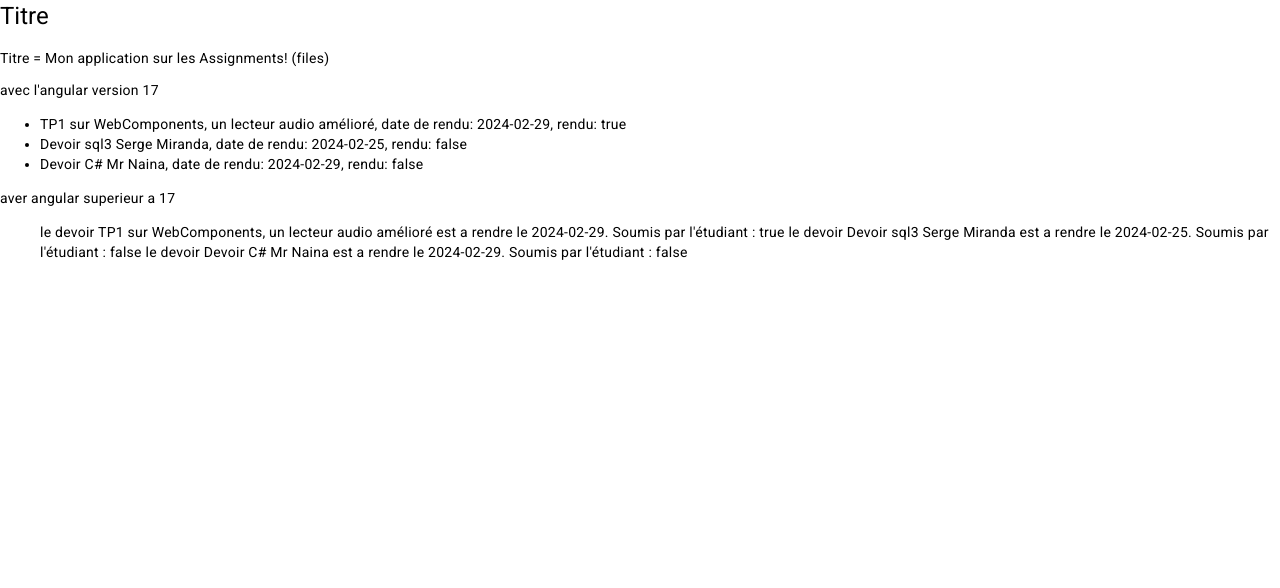
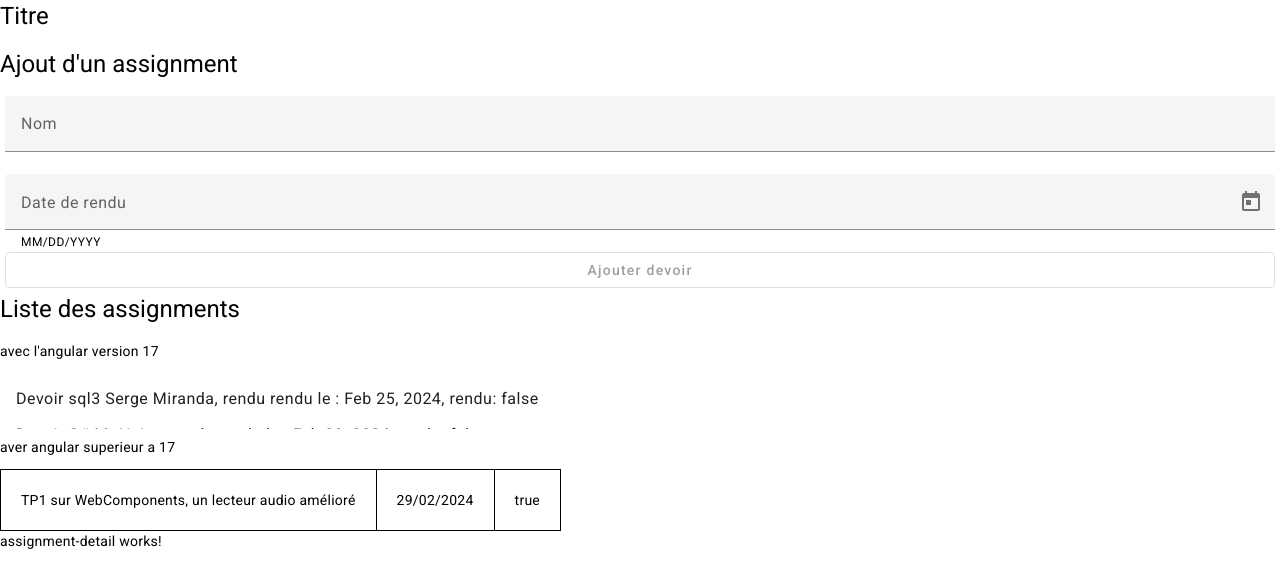
Before and after one commit to NyAvoko/MBDSAngular, an Angular app: page / in a window 1280 px wide. Shown: the top 588 px of the page. Built offline with nearby package versions, Linux system fonts and the light colour scheme.

Commit message:
daty mande

```diff
--- /dev/null
+++ b/src/app/assignments/assignment-detail/assignment-detail.component.html
@@ -0,0 +1 @@
+<p>assignment-detail works!</p>
--- /dev/null
+++ b/src/app/assignments/assignment.model.ts
@@ -0,0 +1,5 @@
+export class Assignment{
+    nom!:string;
+    dateRendu!:Date;
+    rendu!:boolean
+}
--- a/src/app/assignments/assignments.component.css
+++ b/src/app/assignments/assignments.component.css
@@ -0,0 +1,18 @@
+table, tr,td{
+    border: 1px solid black;
+    border-collapse: collapse;
+    padding: 20px;
+}
+
+.rendu{
+    color: green;
+}
+
+.nonrendu{
+    color: red;
+}
+.form{
+    display: flex;
+    flex-direction: column;
+    margin: 5px;
+}
--- a/src/app/assignments/assignments.component.html
+++ b/src/app/assignments/assignments.component.html
@@ -1,17 +1,50 @@
+<h1>Ajout d'un assignment</h1>
 
-<p>Titre = {{titre}} (files)</p>
+<form ngForm #assignmentForm
+    (submit)="onSubmit ($event); assignmentForm.reset()"
+    class="form"
+>
+    <mat-form-field>
+        <input matInput placeholder="Nom" required [(ngModel)]="nomAssignment" name="nom">
+    </mat-form-field>
 
+    <mat-form-field>
+        <mat-label>Date de rendu</mat-label>
+        <input matInput [matDatepicker]="picker" [(ngModel)]="dateDeRendu" name="date">
+        <mat-hint>MM/DD/YYYY</mat-hint>
+        <mat-datepicker-toggle matIconSuffix [for]="picker"></mat-datepicker-toggle>
+        <mat-datepicker #picker></mat-datepicker>
+      </mat-form-field>
+
+    <button
+        mat-stroked-button
+        color="primary" [disabled]="nomAssignment=='' || dateDeRendu===undefined">Ajouter devoir
+    </button>
+</form>
+
+<h1>{{titre}}</h1>
 <p>avec l'angular version 17</p>
 
-<ul>
-    <li *ngFor="let a of assignments">
-        {{a.nom}}, date de rendu: {{a.daterendu}}, rendu: {{a.rendu}}
-    </li>
-</ul>
+<mat-list>
+    <mat-list-item>
+        <p *ngFor="let a of assignments">
+            {{a.nom}}, rendu rendu le : {{a.dateRendu | date}}, rendu: {{a.rendu}}</p>
+    </mat-list-item>
+    </mat-list>
 
 <p>aver angular superieur a 17</p>
-<ul>
+<table>
+    <tbody>
    @for (assignment of assignments; track assignment.nom ) {
-    le devoir {{assignment.nom}} est a rendre le {{assignment.daterendu}}. Soumis par l'étudiant : {{assignment.rendu}}
-   }
-</ul>
+    @if(assignment.rendu){
+        <tr>
+            <td>{{assignment.nom}}</td>
+            <td>{{assignment.dateRendu | date:'dd/MM/YYYY'}}</td>
+            <td>{{assignment.rendu}}</td>
+        </tr>
+    }
+    }
+    </tbody>
+</table>
+
+<app-assignment-detail></app-assignment-detail>
--- a/src/app/assignments/assignments.component.ts
+++ b/src/app/assignments/assignments.component.ts
@@ -1,29 +1,81 @@
-import { Component } from '@angular/core';
+import { Component,OnInit  } from '@angular/core';
 import { CommonModule } from '@angular/common';
+import {RenduDirective} from '../shared/rendu.directive';
+import {FormsModule} from '@angular/forms';
+import { MatButtonModule } from '@angular/material/button';
+import {MatInputModule} from '@angular/material/input';
+import { MatDatepickerModule } from '@angular/material/datepicker';
+import { MatFormFieldModule } from '@angular/material/form-field';
+import { Assignment } from './assignment.model';
+import {provideNativeDateAdapter} from '@angular/material/core';
+import { AssignmentDetailComponent } from "./assignment-detail/assignment-detail.component";
+import {MatListModule} from '@angular/material/list';
+
 @Component({
-  selector: 'app-assignments',
-  standalone: true,
-  imports: [CommonModule],
-  templateUrl: './assignments.component.html',
-  styleUrl: './assignments.component.css'
+    selector: 'app-assignments',
+    standalone: true,
+    providers: [provideNativeDateAdapter()],
+    templateUrl: './assignments.component.html',
+    styleUrl: './assignments.component.css',
+    imports: [
+        CommonModule,
+        RenduDirective,
+        FormsModule,
+        MatButtonModule,
+        MatInputModule,
+        MatDatepickerModule,
+        MatFormFieldModule,
+        AssignmentDetailComponent,
+        MatListModule
+    ]
 })
-export class AssignmentsComponent {
-  titre ="Mon application sur les Assignments!"
-  assignments = [
+
+export class AssignmentsComponent implements OnInit {
+  titre ="Liste des assignments";
+  ajoutActive = false;
+
+  //champs de formulaire
+  nomAssignment = '';
+  dateDeRendu = undefined;
+
+  onSubmit(event: any) {
+    if(this.nomAssignment == '' || this.dateDeRendu === undefined) {
+      return;
+    }
+  //on crée un nouvel assignment
+  let nouvelAssignment = new Assignment();
+  nouvelAssignment.nom = this.nomAssignment;
+  nouvelAssignment.dateRendu = this.dateDeRendu;
+  nouvelAssignment.rendu = false;
+
+  // on le rajoute au tableau d'assignment
+  this.assignments.push(nouvelAssignment);
+
+  }
+
+
+
+  assignments:Assignment[] = [
     {
       nom: "TP1 sur WebComponents, un lecteur audio  amélioré",
-      daterendu: '2024-02-29',
+      dateRendu: new Date('2024-02-29'),
       rendu: true
     },
     {
       nom:"Devoir sql3 Serge Miranda",
-      daterendu: '2024-02-25',
+      dateRendu: new Date('2024-02-25'),
       rendu: false
     },
     {
       nom:"Devoir C# Mr Naina",
-      daterendu: '2024-02-29',
+      dateRendu: new Date('2024-02-29'),
       rendu: false
     }
   ];
+
+  ngOnInit(): void {
+    setTimeout(() => {
+      this.ajoutActive = true;
+    }, 3000);
+  }
 }
```
Also changed, not shown: src/app/assignments/assignment-detail/assignment-detail.component.ts (added, +13 -0 lines), src/app/assignments/assignment-detail/assignment-detail.component.css (added).
